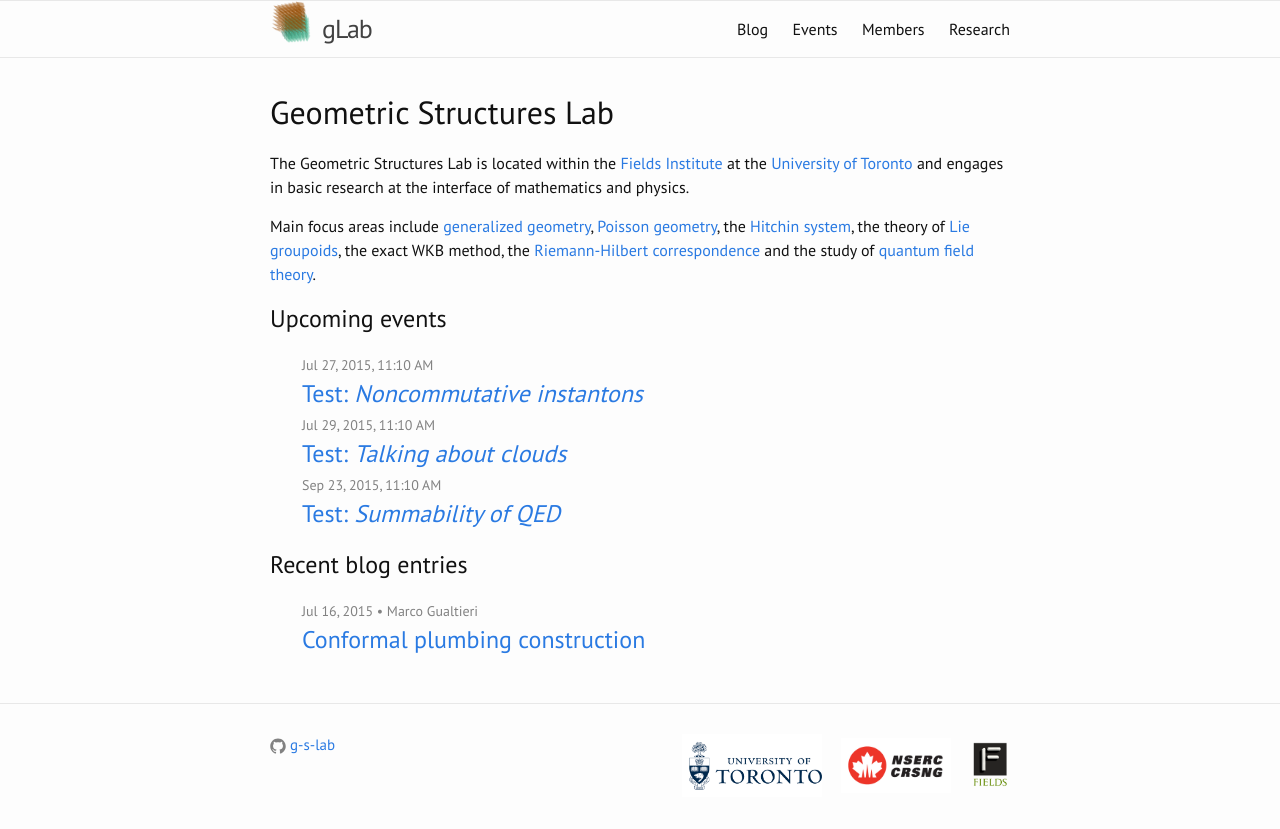
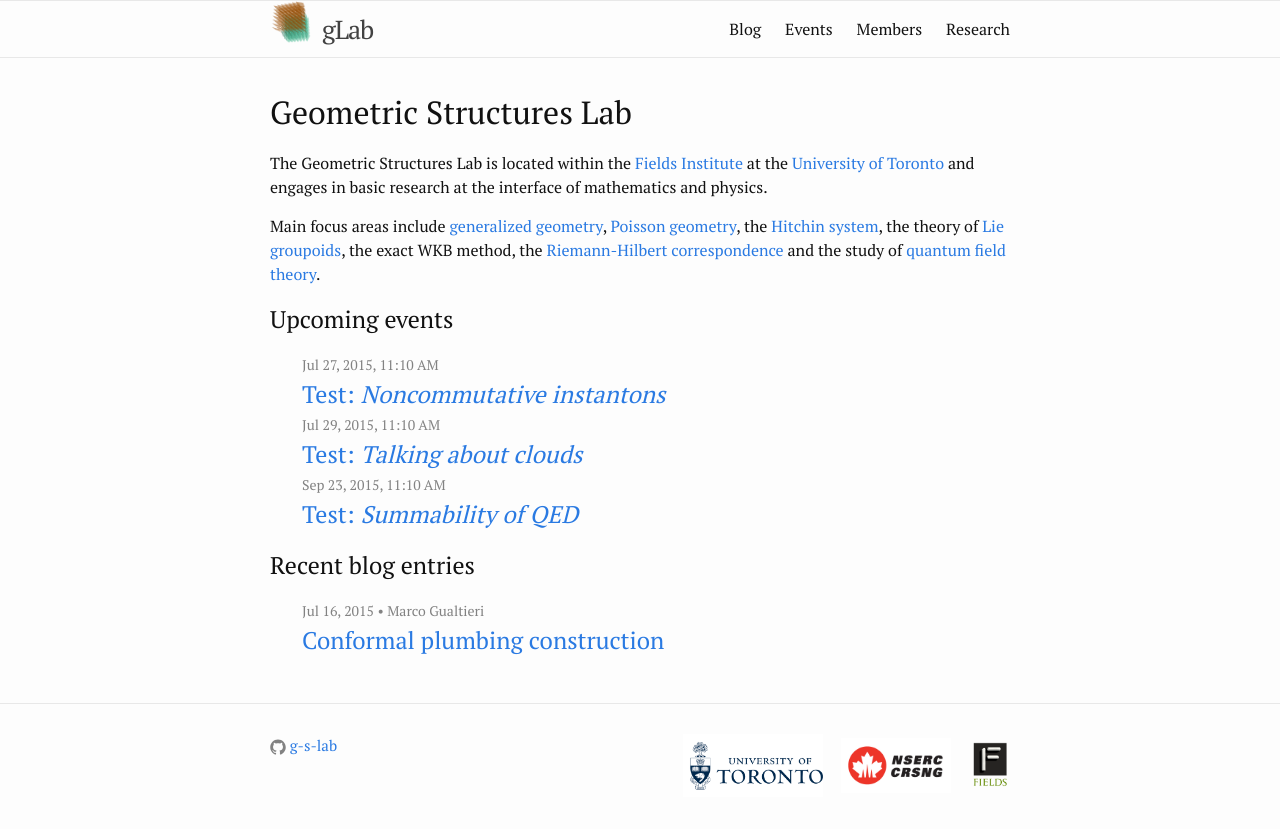
Before and after one commit to g-s-lab/glab, a Jekyll site: the page built from index.md, in a window 1280 px wide. Shown: the top 829 px of the page. Built offline with Jekyll 4.4.1, drawn with Linux system fonts in a browser that asks for light colours.

Commit message:
Update main.scss

```diff
--- a/css/main.scss
+++ b/css/main.scss
@@ -4,11 +4,11 @@
 @charset "utf-8";
 
 /* want a font from google web fonts */
-@import url(http://fonts.googleapis.com/css?family=PT+Sans);
+@import url(http://fonts.googleapis.com/css?family=PT+Serif);
 
 
 // Our variables
-$base-font-family: 'PT Sans', Helvetica, Georgia, Serif;
+$base-font-family: 'PT Serif', Helvetica, Georgia, Serif;
 $base-font-size:   16px;
 $small-font-size:  $base-font-size * 0.875;
 $base-line-height: 1.5;
```
